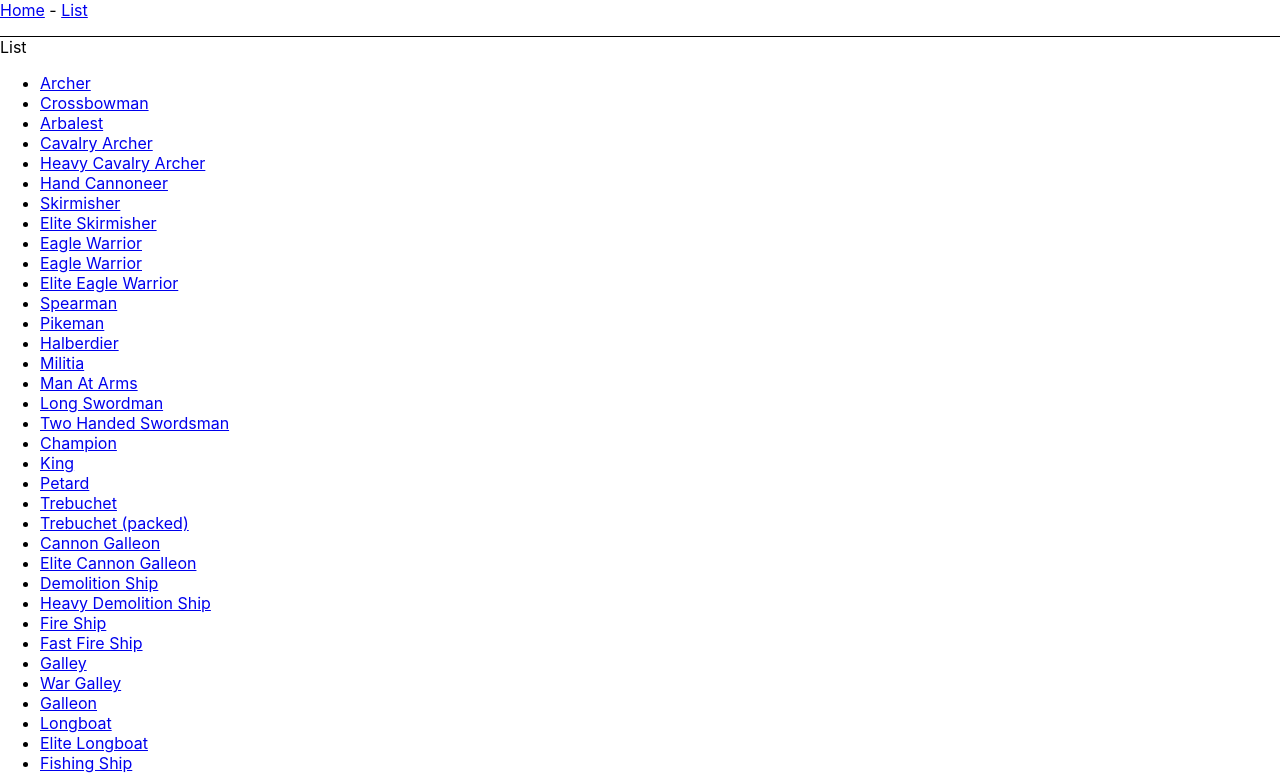
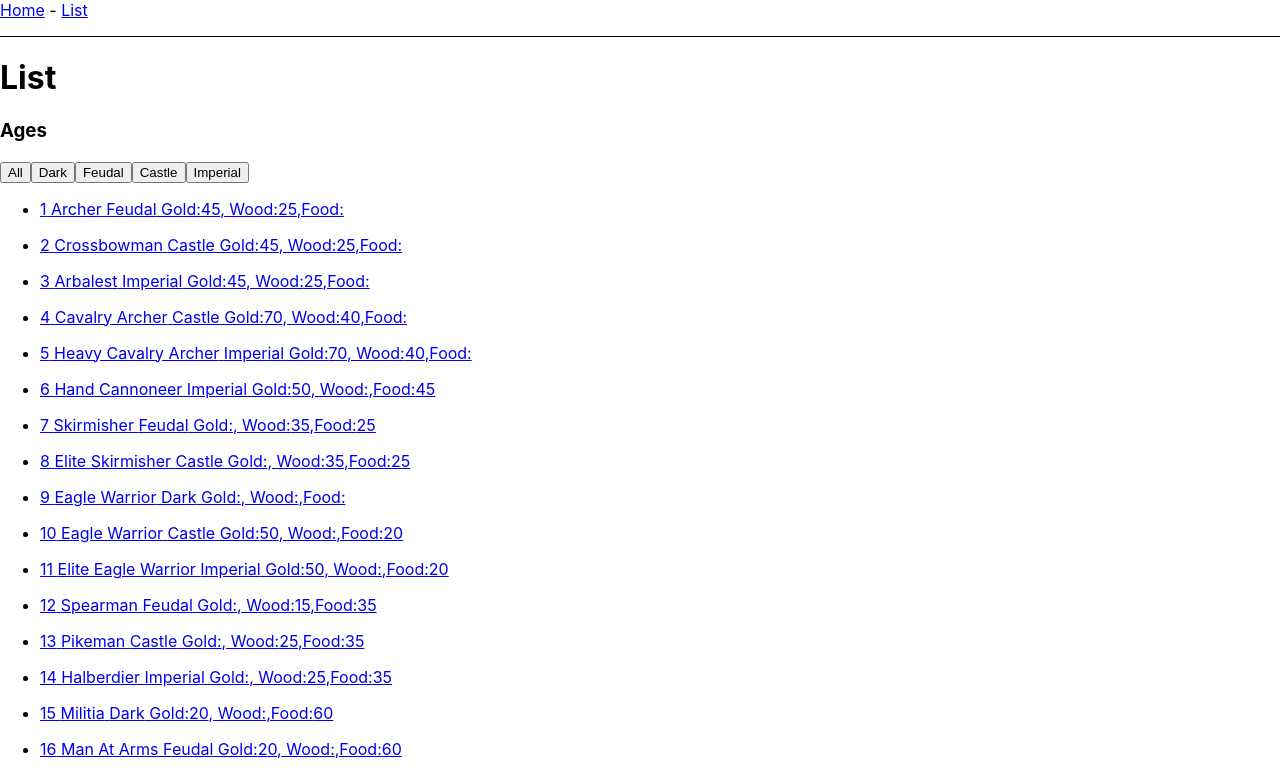
Before and after one commit to rubhain/aoe-units-list, a React (Create React App) app: page /list in a window 1280 px wide. Shown: the top 775 px of the page. Built offline with nearby package versions, Linux system fonts and the light colour scheme.

Commit message:
Age Filter Added

```diff
--- a/package.json
+++ b/package.json
@@ -3,6 +3,9 @@
   "version": "0.1.0",
   "private": true,
   "dependencies": {
+    "@emotion/react": "^11.8.2",
+    "@emotion/styled": "^11.8.1",
+    "@mui/material": "^5.5.3",
     "@testing-library/jest-dom": "^5.16.3",
     "@testing-library/react": "^12.1.4",
     "@testing-library/user-event": "^13.5.0",
--- a/src/components/Detail/index.tsx
+++ b/src/components/Detail/index.tsx
@@ -3,7 +3,6 @@ import React from "react";
 import { useParams, Link, useLocation, Route } from "react-router-dom";
 import units from "../../age-of-empires-units.json";
 import List from "../List";
-import ReactObjectTableViewer from "react-object-table-viewer";
 
 const Detail = () => {
   const { id } = useParams();
@@ -20,7 +19,20 @@ const Detail = () => {
         <Link to="/">Home</Link> - <Link to="/list">List</Link>
       </nav>
       <div>
-        <ReactObjectTableViewer data={showDetail} />
+        <ul>
+          <li>ID: {showDetail?.id}</li>
+          <li>Name: {showDetail?.name}</li>
+          <li>Description: {showDetail?.description}</li>
+          <li>Min. Required Age: {showDetail?.age}</li>
+          <li>Wood Cost: {showDetail?.cost?.Wood}</li>
+          <li>Food Cost: {showDetail?.cost?.Food}</li>
+          <li>Gold Cost: {showDetail?.cost?.Gold}</li>
+          <li>Build Time: {showDetail?.build_time}</li>
+          <li>Reload Time: {showDetail?.reload_time}</li>
+          <li>Hit Points: {showDetail?.hit_points}</li>
+          <li>Attack: {showDetail?.attack}</li>
+          <li>Accuracy: {showDetail?.accuracy}</li>
+        </ul>
       </div>
     </div>
   );
--- a/src/components/List/index.tsx
+++ b/src/components/List/index.tsx
@@ -1,11 +1,31 @@
+import { Button, Slider, Checkbox, Box } from "@mui/material";
 import { type } from "@testing-library/user-event/dist/type";
-import React from "react";
+import React, { useState, useEffect } from "react";
 import { Link, useParams } from "react-router-dom";
-import units from "../../age-of-empires-units.json";
+import packageInfo from "../../age-of-empires-units.json";
 import Detail from "../Detail";
 import Home from "../Home";
+import { ageFilter, buttons, getUnits } from "../../services/services";
+const units = packageInfo.units;
 
 const List = () => {
+  const unitList = units;
+  const [ageFilteredUnit, setAgeFilteredUnit] = useState<any>();
+  useEffect(() => {
+    setAgeFilteredUnit(getUnits());
+  }, []);
+
+  function handleUnit(e: any) {
+    let ageUnit = e.target.value;
+    ageUnit !== "all"
+      ? setAgeFilteredUnit(ageFilter(ageUnit))
+      : setAgeFilteredUnit(getUnits());
+  }
+  const [value, setValue] = React.useState<number[]>([0, 20]);
+  const handleChange = (event: Event, newValue: number | number[]) => {
+    setValue(newValue as number[]);
+  };
+
   return (
     <div>
       <nav
@@ -16,15 +36,33 @@ const List = () => {
       >
         <Link to="/">Home</Link> - <Link to="/list">List</Link>
       </nav>
-      <div>List</div>
+      <div>
+        <h1>List </h1>
+        <h3>Ages</h3>
+        <>
+          {buttons &&
+            buttons.map((type, index) => (
+              <>
+                <button key={index} value={type.value} onClick={handleUnit}>
+                  {type.name}
+                </button>
+              </>
+            ))}
 
-      <ul>
-        {units.units.map((unit) => (
-          <li key={unit.id}>
-            <Link to={`/list/${unit.id}`}>{unit.name}</Link>
-          </li>
-        ))}
-      </ul>
+          {ageFilteredUnit &&
+            ageFilteredUnit.map((unit: any) => (
+              <ul key={unit.id}>
+                <li>
+                  <Link to={`/list/${unit.id}`}>
+                    {unit.id} {unit.name} {unit.age} Gold:{unit.cost?.Gold},
+                    Wood:
+                    {unit.cost?.Wood},Food:{unit.cost?.Food}
+                  </Link>
+                </li>
+              </ul>
+            ))}
+        </>
+      </div>
     </div>
   );
 };
--- /dev/null
+++ b/src/services/services.tsx
@@ -0,0 +1,35 @@
+import packageInfo from "../age-of-empires-units.json";
+
+const units = packageInfo.units;
+export function getUnits() {
+  const unitList = units;
+  return unitList;
+}
+
+export function ageFilter(unitAge: string) {
+  let ageFilteredUnit = getUnits().filter((unit) => unit.age === unitAge);
+  return ageFilteredUnit;
+}
+
+export const buttons = [
+  {
+    name: "All",
+    value: "all",
+  },
+  {
+    name: "Dark",
+    value: "Dark",
+  },
+  {
+    name: "Feudal",
+    value: "Feudal",
+  },
+  {
+    name: "Castle",
+    value: "Castle",
+  },
+  {
+    name: "Imperial",
+    value: "Imperial",
+  },
+];
```
Also changed, not shown: src/age-of-empires-units.json (line endings or trailing spaces), 1 other file (tests, documents, lock files or other folders).
